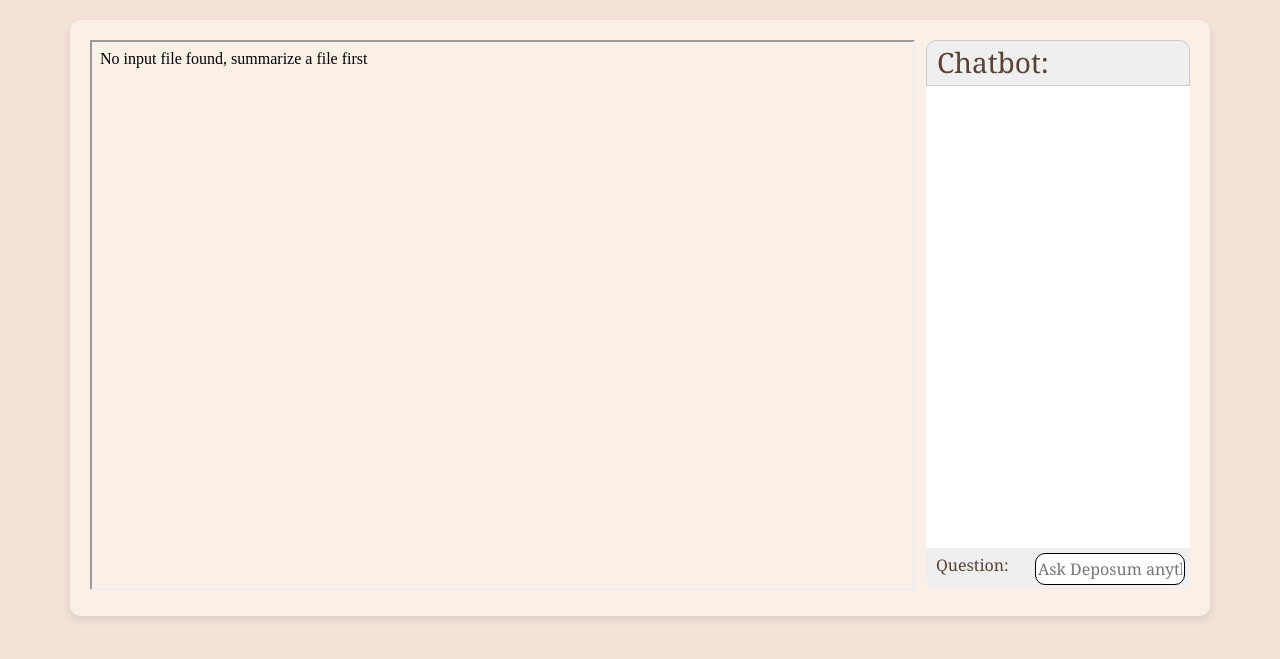
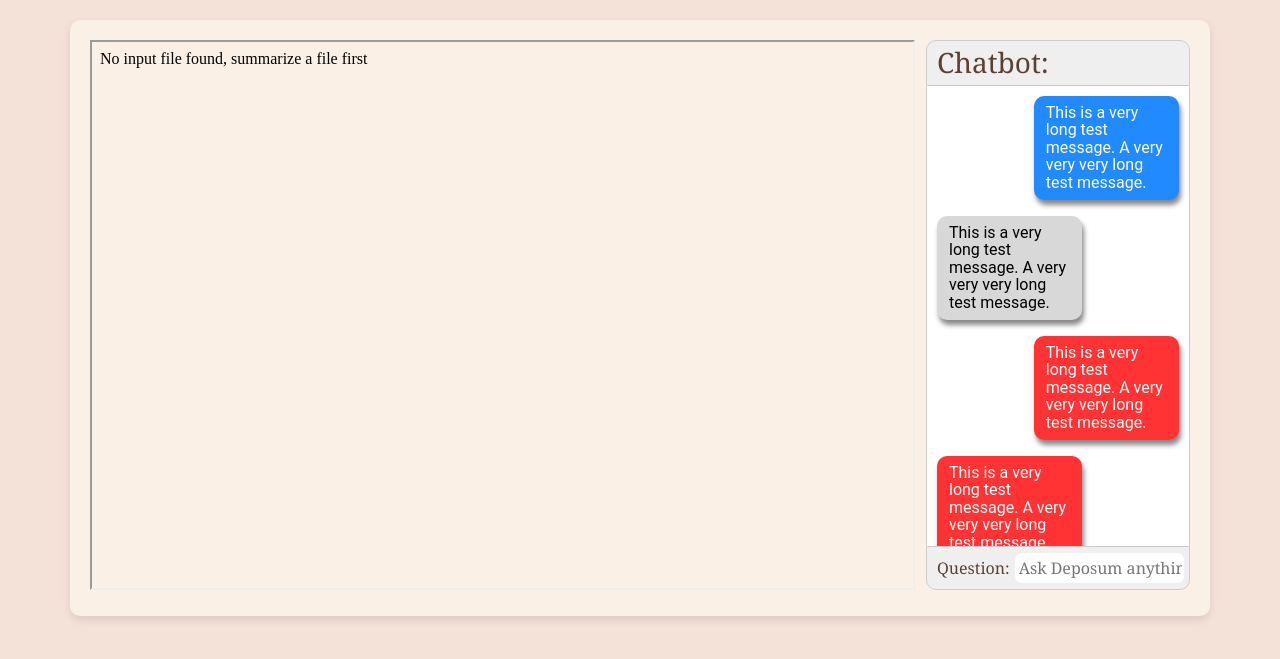
Before and after one commit to mitcherrman/deposummarizer, a Django app: page /output in a window 1280 px wide. Shown: the part 61-720 px from the top of the page. Run offline with Django 5.2, Linux system fonts and the light colour scheme; data that the repository does not hold is empty; some libraries are stand-ins or nearby versions.

Commit message:
style changes

```diff
--- a/server/static/javascript/output.js
+++ b/server/static/javascript/output.js
@@ -55,6 +55,9 @@ function submitQuestion() {
         if (jumpBottom) {
             box.scrollTo(0, box.scrollHeight-box.offsetHeight);
         }
+    }).catch((exc) => {
+        createMessageBubble("It appears the server did not respond properly, check console log for more details.", false, true);
+        throw exc;
     });
 }
 
--- a/server/static/styles/output.css
+++ b/server/static/styles/output.css
@@ -25,12 +25,15 @@
   border-top-right-radius: 10px;
   padding: 5px;
   padding-left: 10px;
+  margin-bottom: 0;
 }
 
 .chat-messages {
   flex-grow: 1;
   overflow-y: scroll;
   padding: 10px;
+  border-left: 1px solid #CCCCCC;
+  border-right: 1px solid #CCCCCC;
 }
 
 .chat-messages-bubble {
@@ -39,6 +42,7 @@
   width: 60%;
   font-family: "Roboto";
   line-height: 1.1em;
+  box-shadow: #888888 2px 5px 5px;
 }
 
 .chat-messages-out {
@@ -60,6 +64,7 @@
 
 .chat-question {
   background-color: #EFEFEF;
+  border: 1px solid #CCCCCC;
   border-bottom-left-radius: 10px;
   border-bottom-right-radius: 10px;
   padding: 5px;
@@ -69,13 +74,15 @@
 
 .chat-question-label {
   position: relative;
+  padding-right: 5px;
+  top: calc(50% - 0.75em);
 }
 
 .chat-question-box {
-  border: 1px solid #000000;
-  border-radius: 10px;
+  border: none;
+  border-radius: 7px;
   width: 100%;
-  max-width: 150px;
-  margin-left: auto;
-  margin-right: 0px;
+  max-width: 200px;
+  margin: 1px auto 1px 0px;
+  padding-left: 4px;
 }
--- a/server/templates/output.html
+++ b/server/templates/output.html
@@ -27,5 +27,9 @@
 <script src="{% static 'javascript/output.js' %}"></script>
 <script>
     startCheckThread();
+    createMessageBubble("This is a very long test message. A very very very long test message.", true);
+    createMessageBubble("This is a very long test message. A very very very long test message.", false);
+    createMessageBubble("This is a very long test message. A very very very long test message.", true, true);
+    createMessageBubble("This is a very long test message. A very very very long test message.", false, true);
 </script>
 {% endblock %}
--- a/server/views.py
+++ b/server/views.py
@@ -133,7 +133,7 @@ def out(request):
 		print(f"[{id}]: {settings.SUMMARY_URL}{id}.pdf")
 		with open(f"{settings.SUMMARY_URL}{id}.pdf", 'rb') as pdf:
 			response = HttpResponse(pdf.read(), content_type='application/pdf')
-			response['Content-Disposition'] = 'filename=some_file.txt'
+			response['Content-Disposition'] = f'filename=deposition_summary.pdf'
 			return response
 	except FileNotFoundError:
 		try:
```
Also changed, not shown: db.sqlite3.
